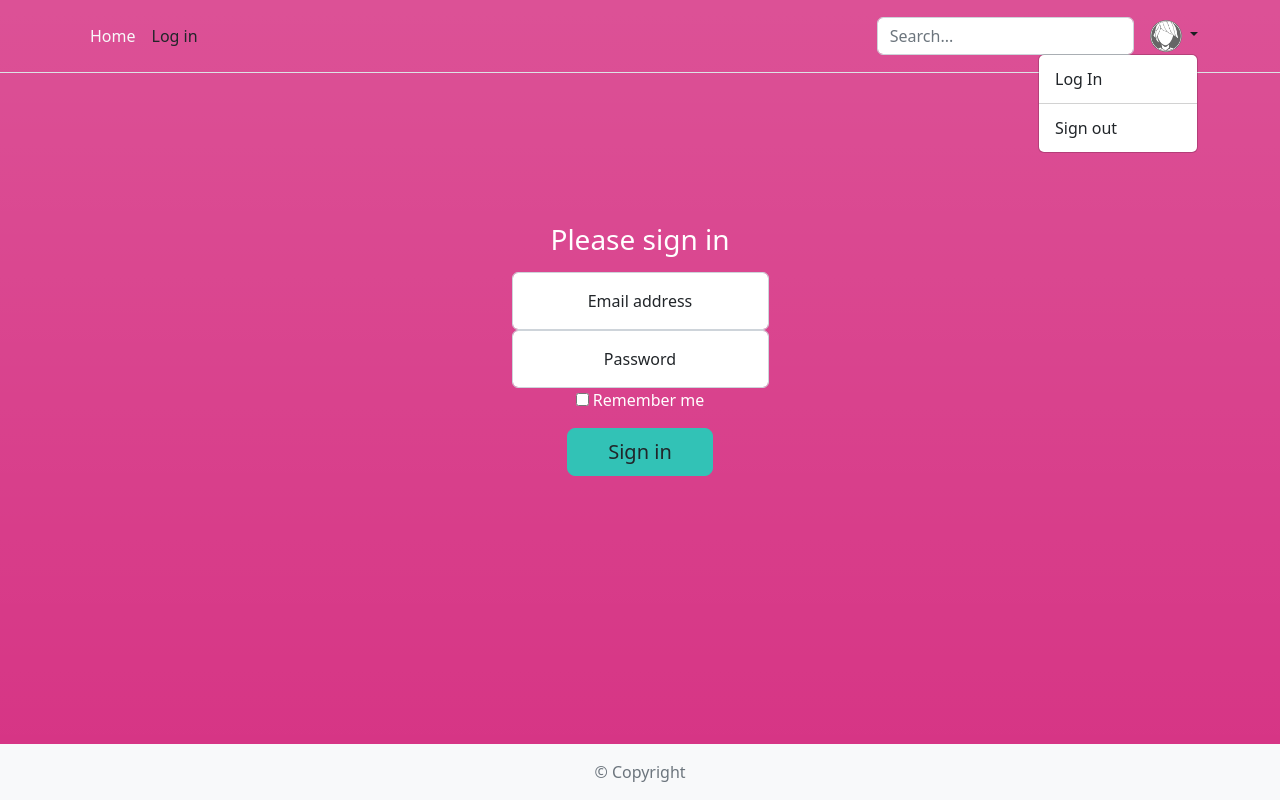
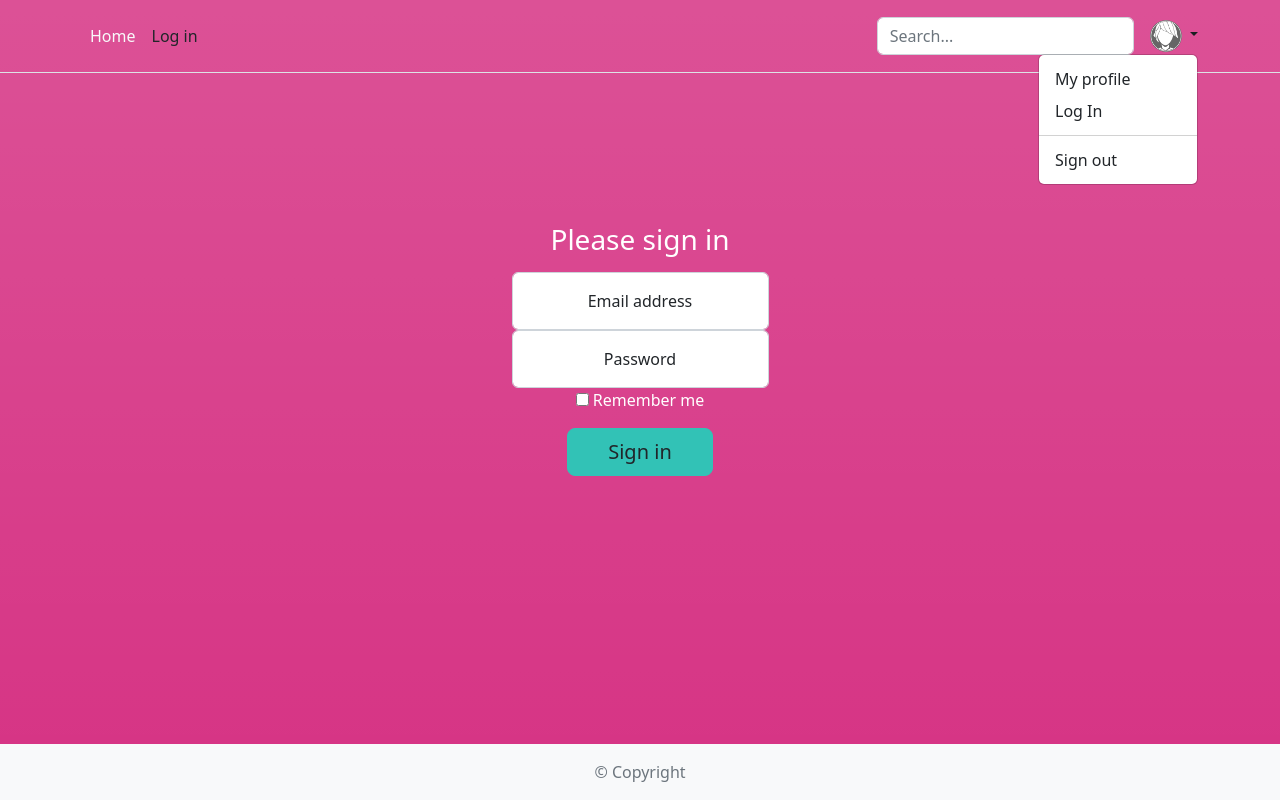
Before and after one commit to Mariannebp/CSS-Frameworks-CA, a website: page pages/login.html in a window 1280 px wide. Both pictures are taken after a click on the link 1173 px from the left and 36 px from the top of the page. Drawn offline with nearby package versions, Linux system fonts and the light colour scheme.

Commit message:
updated nav

```diff
--- a/pages/login.html
+++ b/pages/login.html
@@ -48,6 +48,7 @@
             />
           </a>
           <ul class="dropdown-menu text-small">
+            <li><a class="dropdown-item" href="profile.html">My profile</a></li>
             <li>
               <a class="dropdown-item" href="login.html">Log In</a>
             </li>
```
